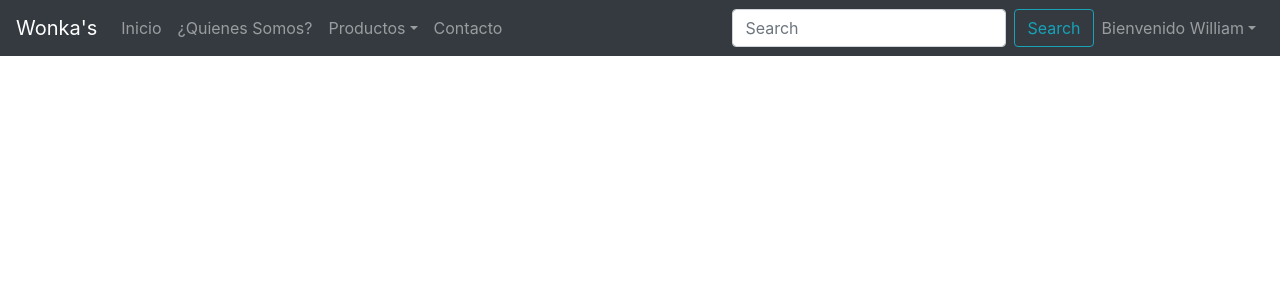
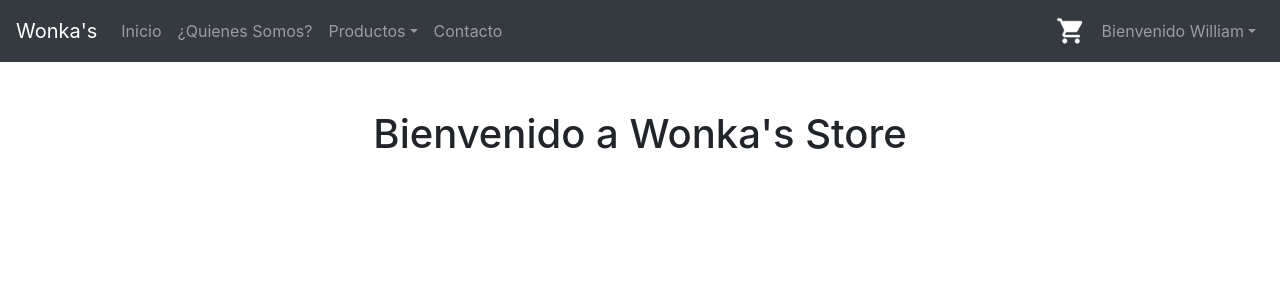
Before and after one commit to wlopezcodrise07/wonkastore-lopez, a React (Create React App) app: page / in a window 1280 px wide. Shown: the top 300 px of the page. Built offline with nearby package versions, Linux system fonts and the light colour scheme.

Commit message:
Tercera Entrega

```diff
--- a/src/App.js
+++ b/src/App.js
@@ -1,9 +1,13 @@
 import logo from './logo.svg';
 import './App.css';
 import Menu from "./components/Menu";
+import Contenido from "./components/Contenido";
 function App() {
   return (
+    <>
     <Menu />
+    <Contenido />
+    </>
   );
 }
 
--- /dev/null
+++ b/src/components/Contenido.js
@@ -0,0 +1,20 @@
+import React from "react";
+import 'bootstrap/dist/css/bootstrap.min.css';
+class Contenido extends React.Component{
+    render(){
+        const ItemListContainer = ({name}) =>{
+            return (
+                <div>
+                    <h1>Bienvenido a {name}</h1>
+                </div>
+            )
+        }
+        return (
+            <>
+            <br/><br/>
+            <center><ItemListContainer name="Wonka's Store" /></center>
+            </>
+        )
+    }
+}
+  export default Contenido
--- a/src/components/Menu.js
+++ b/src/components/Menu.js
@@ -6,6 +6,7 @@ import { Form } from 'react-bootstrap';
 import { Nav } from 'react-bootstrap';
 import { NavDropdown } from 'react-bootstrap';
 import { FormControl } from 'react-bootstrap';
+import car from '../img/car.png';
 class Menu extends React.Component{
     render(){
         const Welcome = ({name}) =>{
@@ -16,6 +17,13 @@ class Menu extends React.Component{
                         <NavDropdown.Item href="#action3">Logout</NavDropdown.Item>
                     </NavDropdown>
                 </Nav>
+
+            )
+        }
+        const CartWidge = ({name}) =>{
+            return (
+
+                <Nav.Link href="#shop"><img src={car} width="30px"/> </Nav.Link>
 
             )
         }
@@ -34,10 +42,9 @@ class Menu extends React.Component{
                     </NavDropdown>
                     <Nav.Link href="#contacts">Contacto</Nav.Link>
                 </Nav>
-                <Form inline>
-                    <FormControl type="text" placeholder="Search" className="mr-sm-2" />
-                    <Button variant="outline-info">Search</Button>
-                </Form>
+                <Nav>
+                <CartWidge/>
+                </Nav>
                 <Welcome name="William"/>
         </Navbar>
         )
```
Also changed, not shown: src/img/car.png (added).
